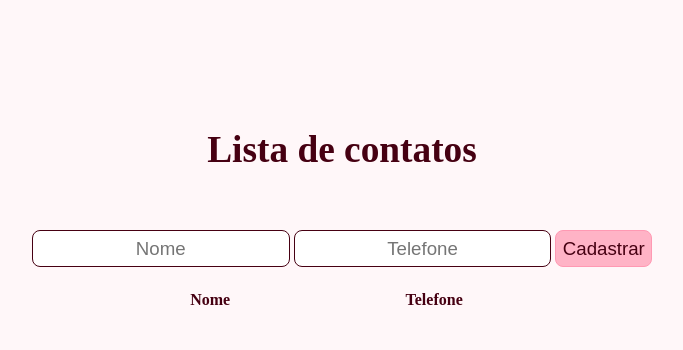
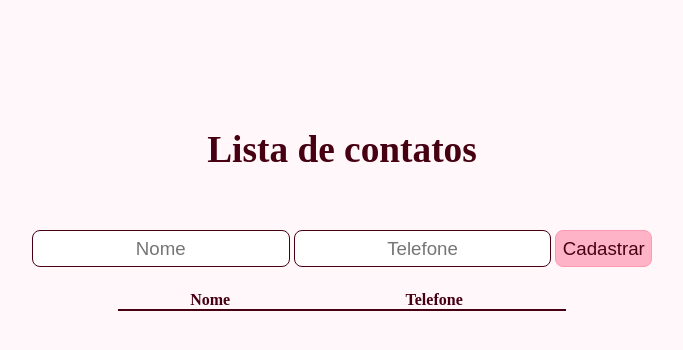
Before and after one commit to monitzz/lista-de-contatos, a plain HTML site: page index.html in a window 1280 px wide. Shown: the whole page, without its empty margins (298-981 px from the left). Drawn offline with Linux system fonts and the light colour scheme.

Commit message:
chore: set border bottom to table header

```diff
--- a/main.css
+++ b/main.css
@@ -57,3 +57,7 @@ table {
   width: 28rem;
   margin: 0 auto;
 }
+
+table th {
+  border-bottom: solid 2px var(--dark-pink);
+}
```
